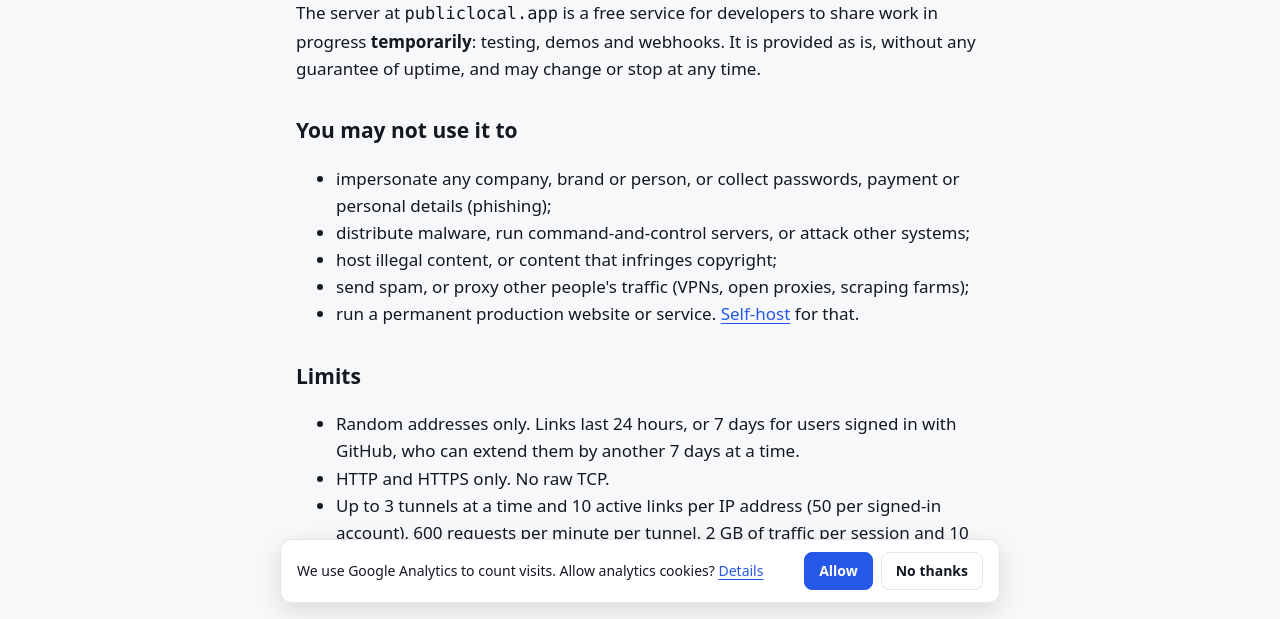
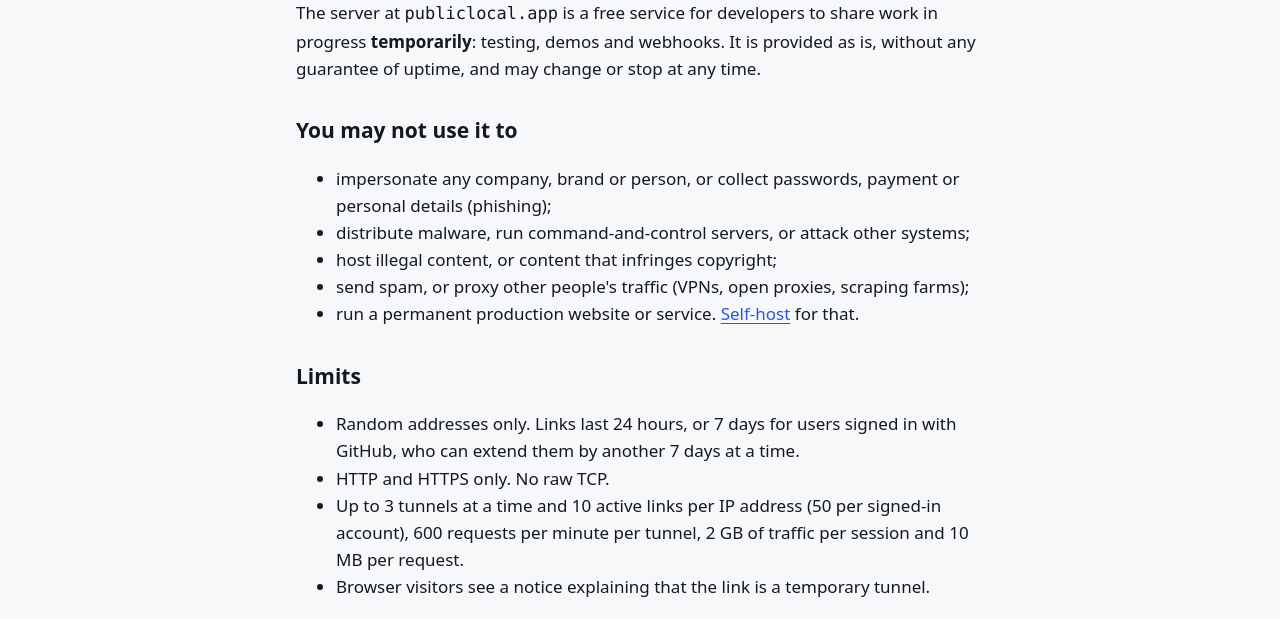
Before and after one commit to sevenoways/publiclocal, a plain HTML site: page site/terms.html in a window 1280 px wide. Shown: the part 181-800 px from the top of the page. Drawn offline with Linux system fonts and the light colour scheme.

Commit message:
Site: Rybbit analytics (cookieless) instead of Google Analytics

```diff
--- a/site/analytics.js
+++ /dev/null
@@ -1,43 +0,0 @@
-// Google Analytics with consent mode: no cookies until the visitor allows
-// them. Without consent GA still receives cookieless, anonymous pings, which
-// is enough to count visits. Only the homepage and terms page load this;
-// tunnels and the warning page never do.
-(function () {
-  var ID = "G-Q0P2XYKYX8";
-  window.dataLayer = window.dataLayer || [];
-  function gtag() { dataLayer.push(arguments); }
-  window.gtag = gtag;
-
-  var choice = null;
-  try { choice = localStorage.getItem("pl_consent"); } catch (e) {}
-
-  gtag("consent", "default", {
-    analytics_storage: choice === "granted" ? "granted" : "denied",
-    ad_storage: "denied",
-    ad_user_data: "denied",
-    ad_personalization: "denied"
-  });
-  gtag("js", new Date());
-  gtag("config", ID);
-
-  var s = document.createElement("script");
-  s.async = true;
-  s.src = "https://www.googletagmanager.com/gtag/js?id=" + ID;
-  document.head.appendChild(s);
-
-  if (choice) return;
-  document.addEventListener("DOMContentLoaded", function () {
-    var bar = document.createElement("div");
-    bar.className = "consent";
-    bar.innerHTML = '<span>We use Google Analytics to count visits. Allow analytics cookies? <a href="/terms#privacy">Details</a></span>' +
-      '<span class="consent-actions"><button type="button" data-c="granted">Allow</button><button type="button" data-c="denied" class="quiet">No thanks</button></span>';
-    bar.addEventListener("click", function (e) {
-      var c = e.target.getAttribute && e.target.getAttribute("data-c");
-      if (!c) return;
-      try { localStorage.setItem("pl_consent", c); } catch (err) {}
-      if (c === "granted") gtag("consent", "update", { analytics_storage: "granted" });
-      bar.remove();
-    });
-    document.body.appendChild(bar);
-  });
-})();
--- a/site/style.css
+++ b/site/style.css
@@ -82,11 +82,6 @@
 footer .wrap { display: flex; flex-wrap: wrap; gap: 10px 24px; justify-content: space-between; }
 footer a { color: var(--muted); }
 
-.consent { position: fixed; left: 16px; right: 16px; bottom: 16px; z-index: 10; max-width: 720px; margin: 0 auto; background: var(--surface); border: 1px solid var(--line); border-radius: 12px; padding: 12px 16px; font-size: 14px; display: flex; flex-wrap: wrap; gap: 10px 16px; align-items: center; justify-content: space-between; box-shadow: 0 8px 24px rgba(0,0,0,.12); }
-.consent-actions { display: flex; gap: 8px; }
-.consent button { font: inherit; font-size: 14px; font-weight: 600; padding: 7px 14px; border-radius: 8px; border: 1px solid var(--accent); background: var(--accent); color: var(--accent-fg); cursor: pointer; }
-.consent button.quiet { background: transparent; color: var(--fg); border-color: var(--line); }
-
 .prose { max-width: 720px; }
 .prose h1 { font-size: 34px; margin: 48px 0 8px; }
 .prose h2 { font-size: 21px; margin: 32px 0 8px; }
```
Also changed, not shown: site/index.html (+1 -1 lines), site/terms.html (+2 -2 lines), 1 other file.
